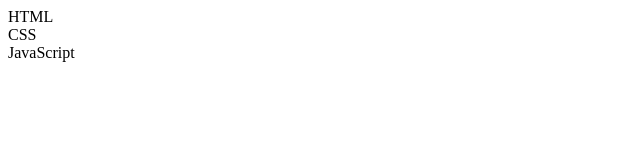
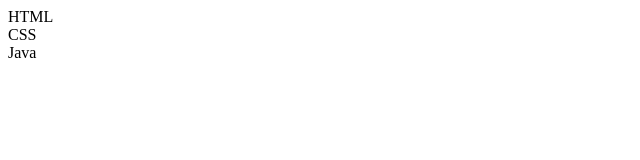
Before and after one commit to goudori/sample_site, a plain HTML site: page Practice/index.html in a window 1280 px wide. Shown: the full height of the page, 0-640 px from the left. Drawn offline with Linux system fonts and the light colour scheme.

Commit message:
Update index.html

```diff
--- a/Practice/index.html
+++ b/Practice/index.html
@@ -9,7 +9,7 @@
      <header class="header-head">
       <header class="header-title">HTML</header>
       <header class="header-title">CSS</header>
-      <header class="header-title">JavaScript</header>
+      <header class="header-title">Java</header>
     </header>
   </body>
 </html>
```
